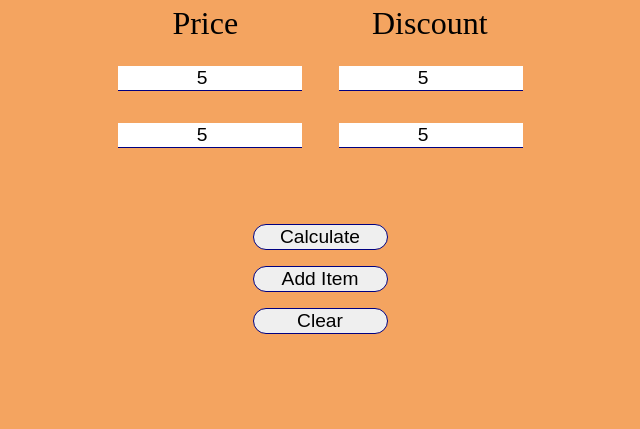
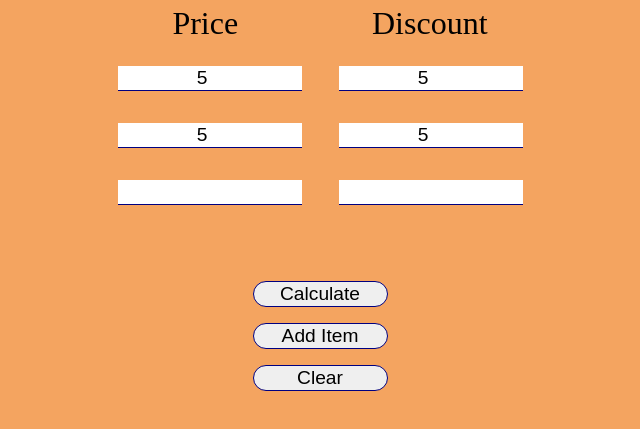
Before and after one commit to juliovquevedo/price, a plain HTML site: page index.html in a window 1280 px wide. Both pictures are taken after typing "5", "5", "5", "5" into the empty fields and a click on the button "Add Item". Shown: the part 85-514 px from the top of the page, without its empty margins (320-960 px from the left). Drawn offline with Linux system fonts and the light colour scheme.

Commit message:
Add item button working properly

```diff
--- a/app.js
+++ b/app.js
@@ -3,6 +3,7 @@ var discounts = [];
 
 document.getElementById("calc").onclick = GetDiscount;
 document.getElementById("clear").onclick = ClearFields;
+document.getElementById("additem").onclick = AddItem;
 
 function GetDiscount() {
     prices = document.getElementsByClassName("price");
@@ -36,3 +37,17 @@ function ClearFields () {
         document.getElementById("result").innerHTML = "";
     }
 }
+
+function AddItem () {
+    var inputLeft = document.createElement("input");
+    inputLeft.setAttribute("class", "left price");
+    inputLeft.setAttribute("type", "number");
+    var inputRight = document.createElement("input");
+    inputRight.setAttribute("class", "right discount");
+    inputRight.setAttribute("type", "number");
+
+    var field = document.getElementById("fields");
+
+    field.appendChild(inputLeft);
+    field.appendChild(inputRight);
+}
--- a/index.html
+++ b/index.html
@@ -11,13 +11,18 @@
         <form>
             <label >Price</label>
             <label >Discount</label><br>
-            <input class="left price" type="number" name="price1">
-            <input class="right discount" type="number" name="discount1"><br>
-            <input class="left price" type="number" name="price2">
-            <input class="right discount" type="number" name="discount2"><br>
+
+            <div id="fields">
+            <input class="left price" type="number">
+            <input class="right discount" type="number">
+            <input class="left price" type="number">
+            <input class="right discount" type="number">
+            </div>
+
             <label id="result"></label>
+
             <input type="button" value="Calculate" id="calc">
-            <input type="button" value="Add Item">
+            <input type="button" value="Add Item" id="additem">
             <input type="button" value="Clear" id="clear">
         </form>
         <script src="app.js"></script>
```
